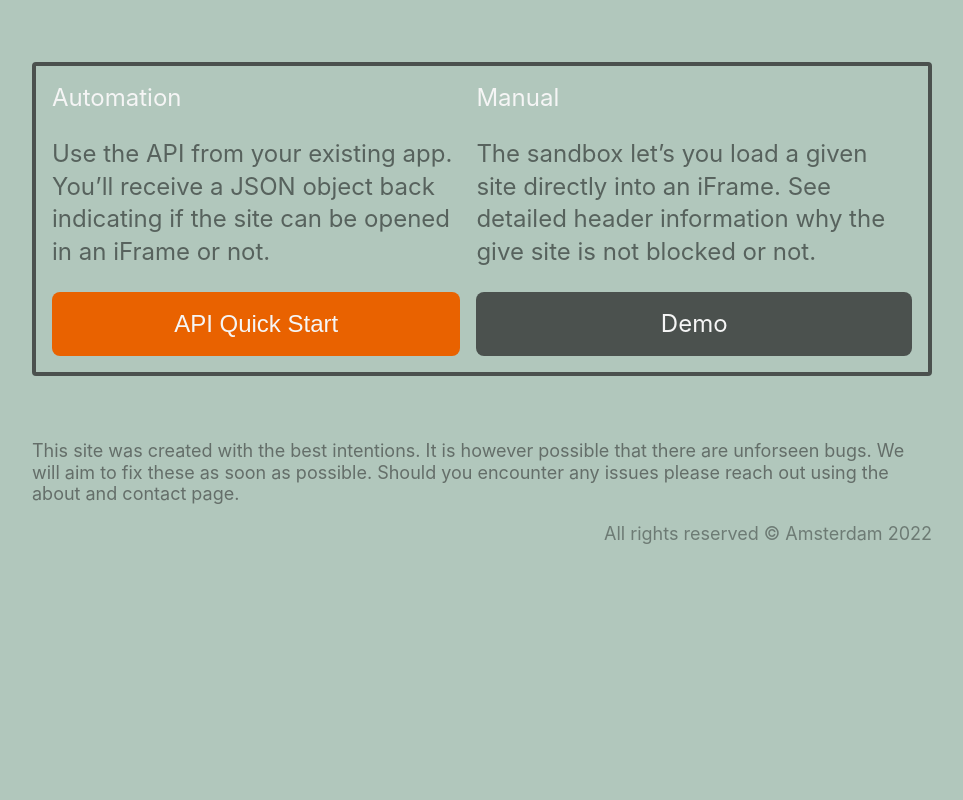
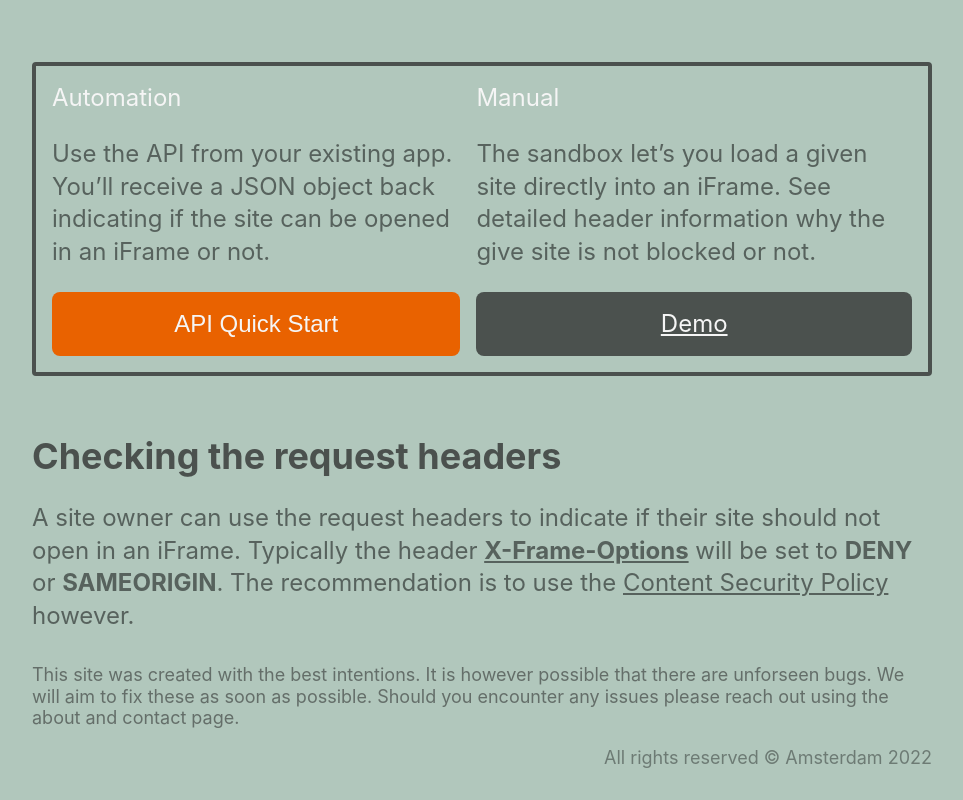
Before and after one commit to Giwan/netlify-deploy, a Next.js app: page / in a window 1280 px wide. Shown: the part 435-1235 px from the top of the page, without its empty margins (158-1121 px from the left). Before the commit the page ends 1011 px from the top, so only its background shows below. Built offline with nearby package versions, Linux system fonts and the light colour scheme.

Commit message:
how it works

```diff
--- /dev/null
+++ b/components/Explanation/HowItWorks.js
@@ -0,0 +1,17 @@
+const HowItWorks = function () {
+    return (
+        <article>
+            <header>
+                <h2>Checking the request headers</h2>
+            </header>
+            <p>
+                A site owner can use the request headers to indicate if their site should not open in an iFrame.
+                Typically the header <strong><a href="https://developer.mozilla.org/en-US/docs/Web/HTTP/Headers/X-Frame-Options" target="_blank" rel="noreferrer noopener">X-Frame-Options</a></strong> will be set to <strong>DENY</strong> or <strong>SAMEORIGIN</strong>.
+                The recommendation is to use the <a href="https://developer.mozilla.org/en-US/docs/Web/HTTP/Headers/Content-Security-Policy" target="_blank" rel="noopener noreferrer">Content Security Policy</a> however.
+
+            </p>
+        </article>
+    )
+}
+
+export default HowItWorks;
--- a/pages/index.js
+++ b/pages/index.js
@@ -2,6 +2,7 @@ import Head from "next/head";
 import styles, { customerValue } from "../styles/Home.module.css";
 import ActionComponent from "../components/ActionComponent/ActionComponent";
 import Footer from "../components/Footer/Footer";
+import HowItWorks from "../components/Explanation/HowItWorks";
 
 export default function Home() {
     return (
@@ -34,6 +35,7 @@ export default function Home() {
                 </article>
             </main>
             <ActionComponent />
+            <HowItWorks />
             <Footer />
         </div>
     );
--- a/styles/globals.css
+++ b/styles/globals.css
@@ -25,8 +25,8 @@ body {
 }
 
 a {
-  color: inherit;
-  text-decoration: none;
+  /* text-decoration: none; */
+  color: var(--color-dark-2);
 }
 
 * {
@@ -37,6 +37,10 @@ h1 {
   color: white;
 }
 
+h2 {
+  color: var(--color-dark);
+}
+
 p {
   color: var(--color-dark-2);
 }
```
